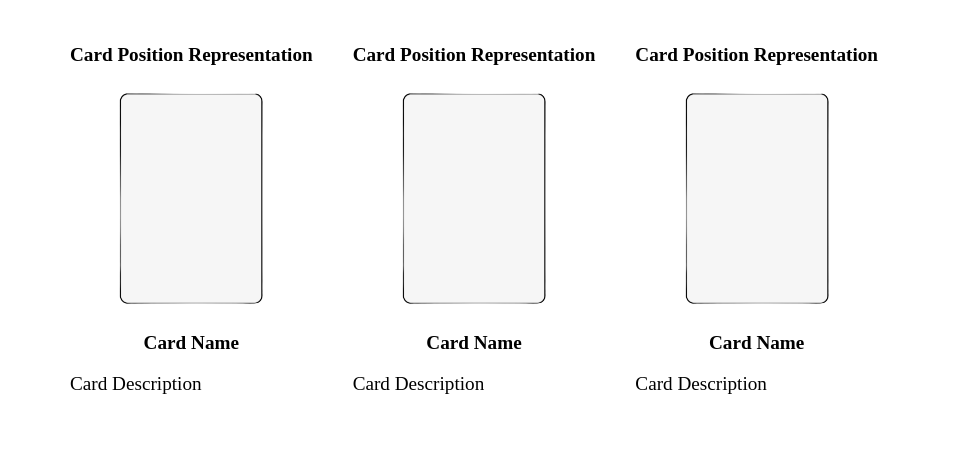
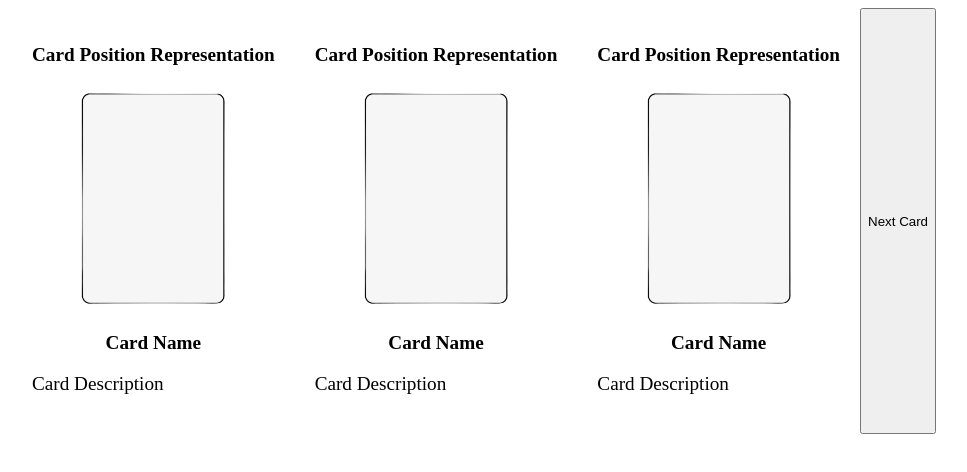
Before and after one commit to CSE110-Team17/cse110-sp23-group17, a plain HTML site: page source/results.html in a window 1280 px wide. Shown: the whole page, without its empty margins (166-1133 px from the left). Drawn offline with Linux system fonts and the light colour scheme.

Commit message:
Update results.html

```diff
--- a/source/results.html
+++ b/source/results.html
@@ -44,6 +44,9 @@
             <h1 id="name-3">Card Name</h1>
             <p id="description-3">Card Description</p>
         </div>
+       <!--button-->
+        <button class="button">Next Card</button>
+
     </main>
 </body>
 
```
